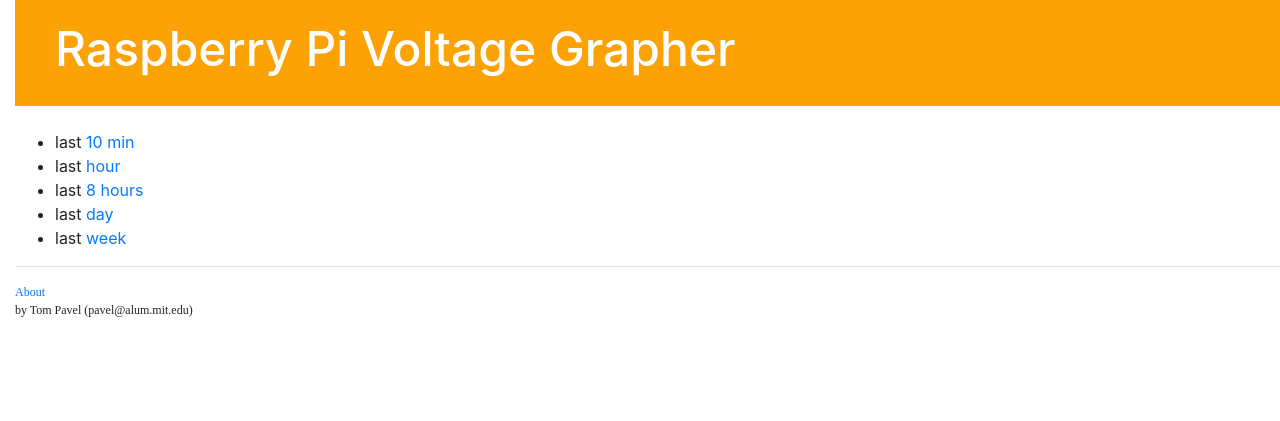
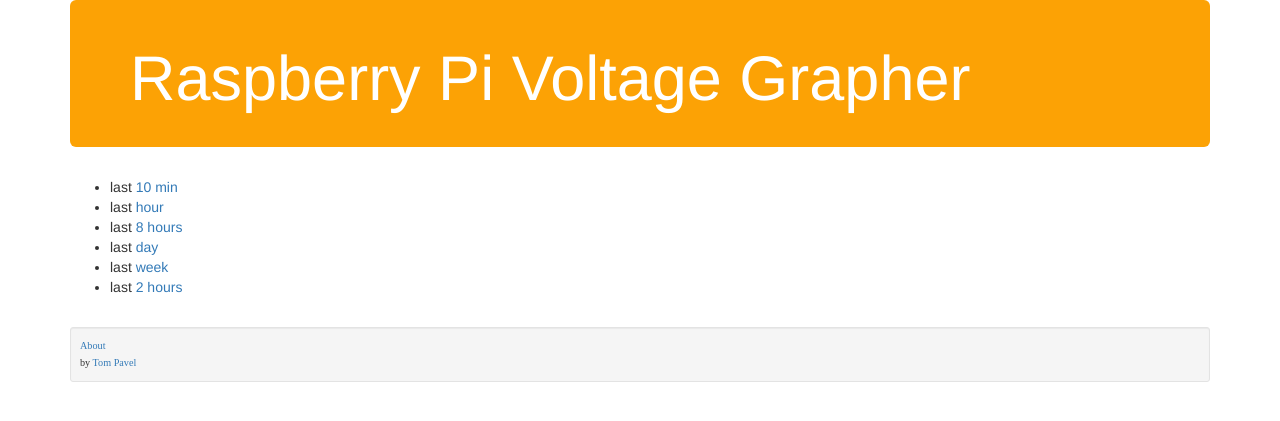
Before and after one commit to ptb99/rrd_view, a Django app: page / in a window 1280 px wide. Shown: the top 421 px of the page. Run offline with Django 3.2, Linux system fonts and the light colour scheme; data comes from the database, SQL or seed files in the repository; some libraries are stand-ins or nearby versions.

Commit message:
Improve generality
- incorp lower/upper plot ranges into the graph model, as well as the axis
  label and the RRD value selector, so we can now also chart (e.g.) temps
  as well as voltages
- switch URL paths to a graph id rather than duration, which fits the django
  model better
- revise CSS and templates to use the Bootstrap framework better
- add a ./manage.py mktestrrd command to build a dummy RRD file for dev testing
  (use this with the test_data.json loaddata)
- tweak .gitignore to skip .rrd files and the generated .png graphs
- fix %static use in graph.html to work with Django 1.8

```diff
--- a/volts/models.py
+++ b/volts/models.py
@@ -8,6 +8,12 @@
     label = models.CharField(max_length=128)
     duration = models.CharField(max_length=128)
 
+    upper = models.FloatField(default=20.0)
+    lower = models.FloatField(default=0.0)
+
+    axis_label = models.CharField(default='Volts', max_length=128)
+    value_field = models.CharField(default='voltage', max_length=128)
+
     def publish(self):
         self.save()
 
--- a/volts/static/css/volts.css
+++ b/volts/static/css/volts.css
@@ -1,20 +1,12 @@
-.page-header {
-    /* background-color: #ff9400; */
+.jumbotron {
     background-color: #FCA205;
-    margin-top: 0;
-    padding: 20px 20px 20px 40px;
+    color: #ffffff;
+    padding-top: 24px;
+    padding-bottom: 24px;
 }
 
-.page-header h1 {
-    color: #ffffff;
-    font-size: 36pt;
-    text-decoration: none;
-}
 
-body {
-    padding-left: 15px;
-}
-
+/* unclear why this isn't working... */
 .footer {
     font-family: serif;
     font-size: 12px;
--- a/volts/templates/volts/base.html
+++ b/volts/templates/volts/base.html
@@ -5,28 +5,33 @@
   <head>
     <!-- Required meta tags -->
     <meta charset="utf-8">
-    <meta name="viewport" content="width=device-width, initial-scale=1, shrink-to-fit=no">
+    <meta name="viewport" content="width=device-width, initial-scale=1">
     <title>Voltage Graphs</title>
 
     <!-- Bootstrap CSS -->
-    <link rel="stylesheet" href="https://maxcdn.bootstrapcdn.com/bootstrap/4.0.0/css/bootstrap.min.css" integrity="sha384-Gn5384xqQ1aoWXA+058RXPxPg6fy4IWvTNh0E263XmFcJlSAwiGgFAW/dAiS6JXm" crossorigin="anonymous">
+    <link rel="stylesheet" href="https://maxcdn.bootstrapcdn.com/bootstrap/3.3.7/css/bootstrap.min.css">
     <!-- local CSS -->
     <link rel="stylesheet" href="{% static 'css/volts.css' %}">
+    <!-- Booststrap JS
+    <script src="https://maxcdn.bootstrapcdn.com/bootstrap/3.3.7/js/bootstrap.min.js"></script>
+    -->
   </head>
 
   <body>
-    <div class="page-header">
-      <h1>Raspberry Pi Voltage Grapher</h1>
-    </div>
-    <br>
-    <div class="content">
+    <div class="container">
+      <div class="jumbotron">
+	<h1>Raspberry Pi Voltage Grapher</h1>
+      </div>
       {% block content %}
       {% endblock %}
-    </div>
-    <hr>
-    <div class="footer">
-      <a href="{% url 'about' %}">About</a><br>
-      by Tom Pavel (pavel@alum.mit.edu)
+      <br>
+      <div class="well well-sm footer">
+	<small>
+	  <a href="{% url 'about' %}">About</a>
+	  <br>
+	  by <a href="mailto:pavel@alum.mit.edu">Tom Pavel</a>
+	</small>
+      </div>
     </div>
   </body>
 </html>
--- a/volts/templates/volts/graph.html
+++ b/volts/templates/volts/graph.html
@@ -1,7 +1,8 @@
 <!-- volts/templates/graph.html -->
 {% extends 'volts/base.html' %}
-{% static "volts" as imgprefix %}
+{% load staticfiles %}
 
 {% block content %}
-	<img src="{{imgprefix}}-{{duration}}.png" alt="Voltage-chart">
+	<img class="img-responsive"
+	     src="{% static 'volts' %}-{{duration}}.png" alt="Voltage-chart">
 {% endblock %}
--- a/volts/templates/volts/index.html
+++ b/volts/templates/volts/index.html
@@ -4,7 +4,7 @@
 {% block content %}
       <ul>
 {% for g in graphs %}
-        <li>last <a href="{% url 'graph' g.duration %}">
+        <li>last <a href="{% url 'graph' g.id %}">
 	    {{ g.label }}</a></li>
 {% endfor %}
       </ul>
--- a/volts/urls.py
+++ b/volts/urls.py
@@ -6,5 +6,5 @@
 urlpatterns = [
     url(r'^$', views.HomePageView.as_view(), name='index'),
     url(r'^about/$', views.AboutPageView.as_view(), name='about'),
-    url(r'^graph/(?P<dur>[^/]+)', views.GraphView.as_view(), name='graph'),
+    url(r'^graph/(?P<graph_id>[0-9]+)/$', views.GraphView.as_view(), name='graph'),
 ]
--- a/volts/views.py
+++ b/volts/views.py
@@ -1,6 +1,6 @@
 # volts/views.py - views for RRD viewer app
 
-from django.shortcuts import render
+from django.shortcuts import get_object_or_404, render
 from django.views.generic import TemplateView
 
 from .models import graph
@@ -22,30 +22,27 @@
 
 
 class GraphView(TemplateView):
-    # now just fixed params; should have a way to set or tune them
-    upper = 12.5
-    lower = 11.5
 
     def get(self, request, **kwargs):
-        duration = kwargs['dur']
-        img = self.make_graph(duration)
-        context = {'duration': duration, 'image': img}
+        gr = get_object_or_404(graph, pk=kwargs['graph_id'])
+        img = self.make_graph(gr)
+        context = {'duration': gr.duration, 'image': img}
         return render(request, 'volts/graph.html', context)
 
-    def make_graph(self, duration):
-        graph_name = "volts-{0:s}.png".format(duration)
-        #print("DBG: cwd = ", os.getcwd())
+    def make_graph(self, gr):
+        graph_name = "volts-{0:s}.png".format(gr.duration)
+        selector = gr.value_field
         ret = rrdtool.graph("./volts/static/{0:s}".format(graph_name),
-                            "--start", "end-{0:s}".format(duration),
+                            "--start", "end-{0:s}".format(gr.duration),
                             "--end",  "now",
-                            "--width", "800", "--height", "200",
-                            "--vertical-label=Volts",
+                            "--width", "1024", "--height", "300",
+                            "--vertical-label={0:s}".format(gr.axis_label),
                             "--left-axis-format", "%.2lf",
                             "--rigid",
-                            "--lower-limit", "{0:f}".format(self.lower),
-                            "--upper-limit", "{0:f}".format(self.upper),
+                            "--lower-limit", "{0:f}".format(gr.lower),
+                            "--upper-limit", "{0:f}".format(gr.upper),
                             "--no-legend",
-                            "DEF:volts=voltage.rrd:voltage:AVERAGE",
+                            "DEF:volts=voltage.rrd:{0}:AVERAGE".format(selector),
                             "LINE3:volts#FF0000")
         #print("DBG: rrdtool returns ", ret)
         if ret:
```
Also changed, not shown: test_data.json (added, +1 -0 lines), volts/management/commands/mktestrrd.py (added, +33 -0 lines), volts/management/__init__.py (added), volts/management/commands/__init__.py (added), volts/migrations/0003_auto_20180201_0003.py (added), 1 other file.
